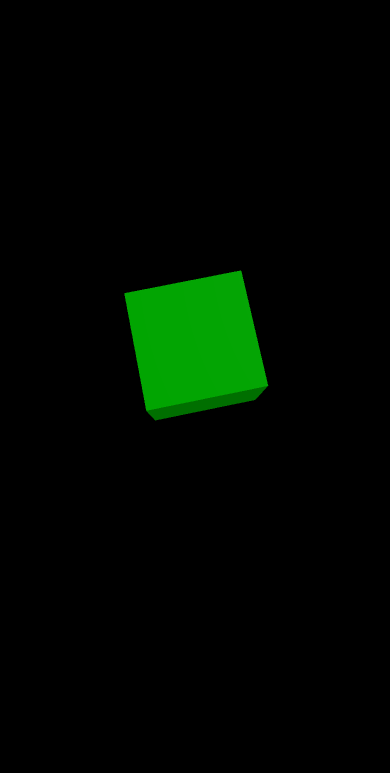
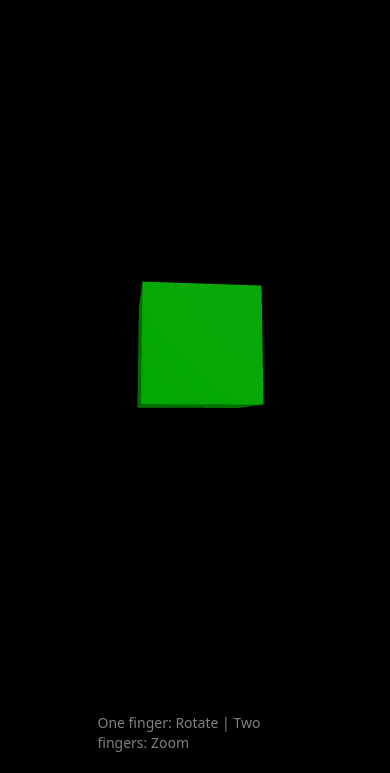
Before and after one commit to VGoku/3D-web-page, a website built with Vite: page index.html in a window 390 px wide. Shown: the part 71-844 px from the top of the page. Built offline with nearby package versions, Linux system fonts and the light colour scheme.

Commit message:
so-far-so-good

```diff
--- a/index.html
+++ b/index.html
@@ -6,12 +6,21 @@
     <meta name="viewport" content="width=device-width, initial-scale=1.0" />
     <title>3D Web Page</title>
     <link rel="stylesheet" href="/src/style.css">
+    <meta name="mobile-web-app-capable" content="yes">
+    <meta name="apple-mobile-web-app-capable" content="yes">
+    <meta name="apple-mobile-web-app-status-bar-style" content="black-translucent">
   </head>
   <body>
     <div id="app" class="relative w-screen h-screen">
       <canvas id="scene"></canvas>
       <div class="absolute top-0 left-0 p-4">
-        <h1 class="text-white text-3xl font-bold">3D Web Scene</h1>
+        <h1 class="text-white text-3xl font-bold md:text-3xl text-xl">3D Web Scene</h1>
+      </div>
+      <!-- Mobile UI elements -->
+      <div class="mobile-controls md:hidden">
+        <div class="text-white text-sm opacity-50">
+          One finger: Rotate | Two fingers: Zoom
+        </div>
       </div>
     </div>
     <script type="module" src="/src/main.ts"></script>
--- a/src/main.ts
+++ b/src/main.ts
@@ -19,6 +19,43 @@ class Scene {
     this.controls = new OrbitControls(this.camera, this.renderer.domElement);
 
     this.init();
+
+    // Mobile optimizations
+    this.setupMobileControls();
+  }
+
+  private setupMobileControls() {
+    // Separate desktop and mobile controls
+    if ('ontouchstart' in window) {
+      // Touch device settings
+      this.controls.enableDamping = true;
+      this.controls.dampingFactor = 0.05;
+      this.controls.rotateSpeed = 0.5;
+      this.controls.touches = {
+        ONE: THREE.TOUCH.ROTATE,
+        TWO: THREE.TOUCH.DOLLY_PAN
+      };
+    } else {
+      // Desktop mouse settings
+      this.controls.enableDamping = false;
+      this.controls.rotateSpeed = 1.0;
+      this.controls.zoomSpeed = 1.0;
+      this.controls.panSpeed = 1.0;
+    }
+
+    // Common settings for both
+    this.controls.enableZoom = true;
+    this.controls.enablePan = true;
+
+    // Handle device orientation if available
+    if (window.DeviceOrientationEvent) {
+      window.addEventListener('deviceorientation', (event) => {
+        if (event.beta && event.gamma) {
+          // Optional: Add device orientation controls
+          // this.handleDeviceOrientation(event);
+        }
+      });
+    }
   }
 
   private init() {
@@ -38,6 +75,9 @@ class Scene {
     const material = new THREE.MeshPhongMaterial({ color: 0x00ff00 });
     const cube = new THREE.Mesh(geometry, material);
     this.scene.add(cube);
+
+    // Update renderer for mobile
+    this.renderer.setPixelRatio(window.devicePixelRatio);
 
     // Animation loop
     const animate = () => {
--- a/src/style.css
+++ b/src/style.css
@@ -5,4 +5,23 @@
 canvas {
   width: 100vw;
   height: 100vh;
+  touch-action: none; /* Prevents default touch actions */
 }
+
+/* Mobile optimizations */
+@media (max-width: 768px) {
+  .mobile-controls {
+    position: fixed;
+    bottom: 20px;
+    left: 50%;
+    transform: translateX(-50%);
+    z-index: 10;
+  }
+}
+
+/* Prevent text selection during touch */
+* {
+  -webkit-touch-callout: none;
+  -webkit-user-select: none;
+  user-select: none;
+}
```
